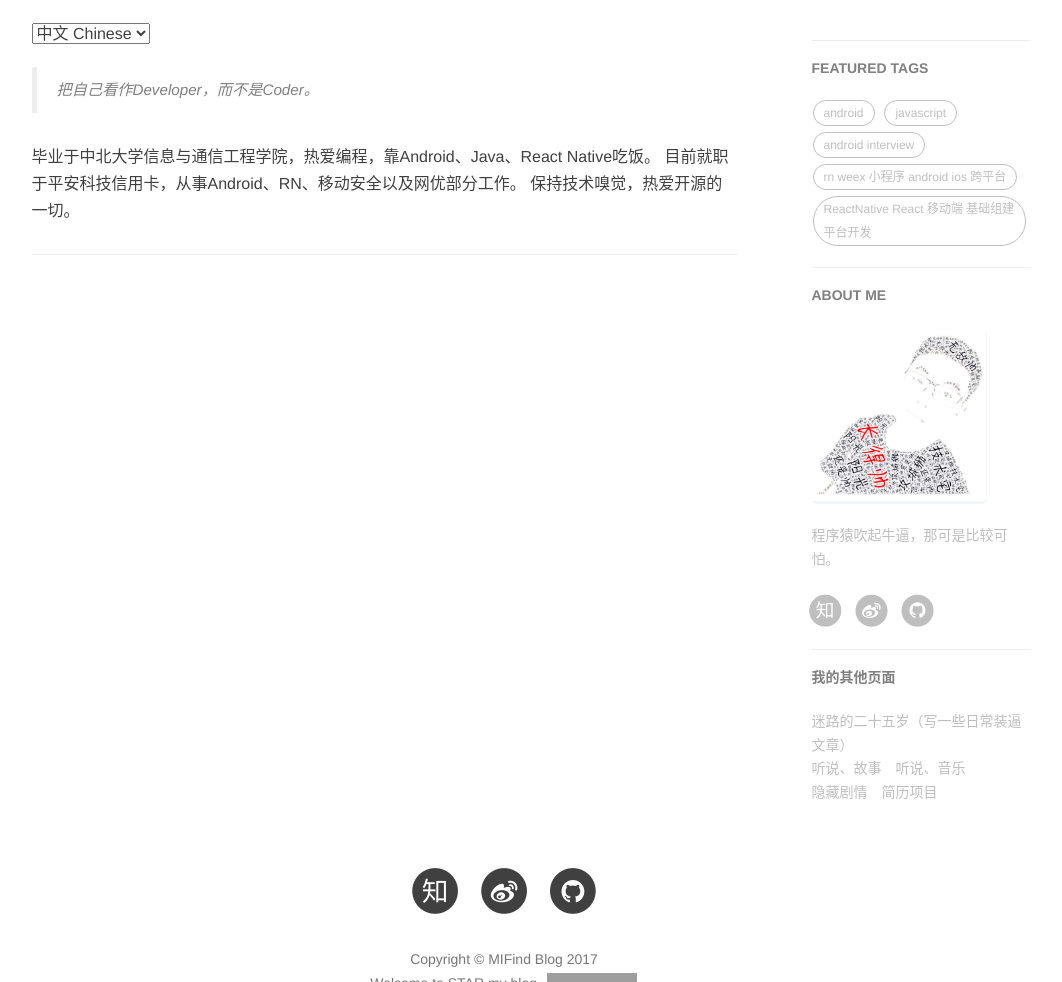
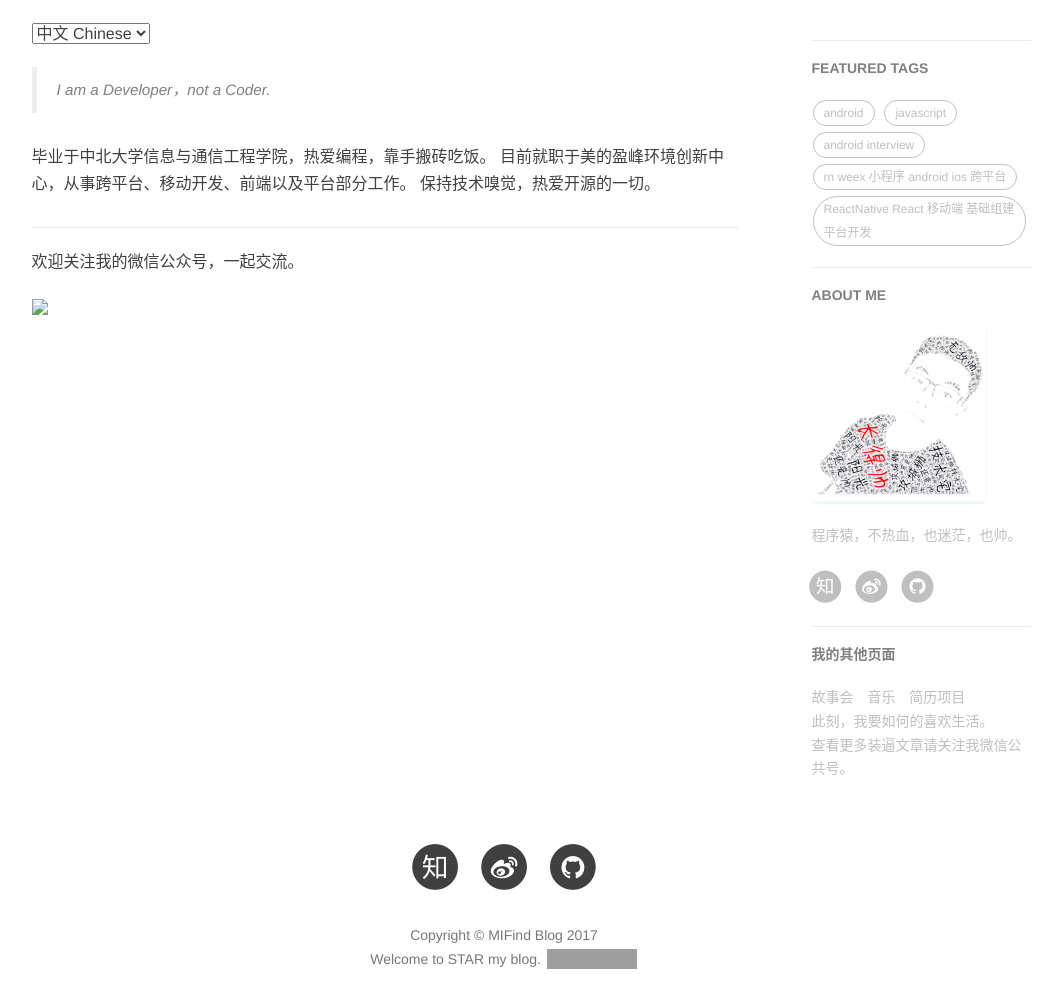
Before and after one commit to YanChenGirl/MIFind.github.io, a Jekyll site: the page built from about.html, in a window 1280 px wide and 1400 px high. Shown: the part 418-1400 px from the top of the window, without its empty margins (136-1198 px from the left). Built offline with Jekyll 4.4.1, drawn with Linux system fonts in a browser that asks for light colours; nearby versions of some CDN libraries; comment, search, counter and statistics services are not loaded; grey boxes are pictures that could not be loaded.

Commit message:
页面改版

```diff
--- a/_config.yml
+++ b/_config.yml
@@ -57,7 +57,7 @@ ba_track_id: b959664f3349ddb0e15b20bd38897dd6
 
 # Sidebar settings
 sidebar: true                           # whether or not using Sidebar.
-sidebar-about-description: "程序猿吹起牛逼，那可是比较可怕。"
+sidebar-about-description: "程序猿，不热血，也迷茫，也帅。"
 sidebar-avatar: /img/mifind.jpeg      # use absolute URL, seeing it's used in both `/` and `/about/`
 
 
@@ -71,19 +71,19 @@ featured-condition-size: 1              # A tag will be featured if the size of
 # Friends
 friends: [
     {
-        title: "迷路的二十五岁（写一些日常装逼文章）",
-        href: "http://mifind.online/yeoman-bootstrap-gulp-page/dist"
-    },{
-        title: "听说、故事",
+        title: "故事会",
         href: "http://mifind.online/VUEONE/one/one/one.html#/"
     },{
-        title: "听说、音乐",
+        title: "音乐",
         href: "http://mifind.online/VUEONE/one/music/music.html#/"
-    },{
-        title: "隐藏剧情",
-        href: "http://mifind.online/VUEONE/one/about/about.html#/"
     },{
         title: "简历项目",
         href: "http://mifind.online/myResume/"
+    },{
+       title: "此刻，我要如何的喜欢生活。",
+       href: "https://mp.weixin.qq.com/s/Pw46y8guGoEdb9v8SiHA0g"
+    },{
+      title: "查看更多装逼文章请关注我微信公共号。",
+      href: "https://mp.weixin.qq.com/mp/qrcode?scene=10000004&size=102&__biz=MzA5MjM1MTE4OA==&mid=2449974894&idx=1&sn=295b26a29c893c9a3730a1b73f146767&send_time="
     }
 ]
--- a/about.html
+++ b/about.html
@@ -14,21 +14,14 @@ header-img: "img/about-bg.jpg"
 <!-- Chinese Version -->
 <div class="zh">
     <blockquote>
-       把自己看作Developer，而不是Coder。
+       I am a Developer，not a Coder.
     </blockquote>
-
     <p>
-        毕业于中北大学信息与通信工程学院，热爱编程，靠Android、Java、React Native吃饭。
-        目前就职于平安科技信用卡，从事Android、RN、移动安全以及网优部分工作。
+        毕业于中北大学信息与通信工程学院，热爱编程，靠手搬砖吃饭。
+        目前就职于美的盈峰环境创新中心，从事跨平台、移动开发、前端以及平台部分工作。
         保持技术嗅觉，热爱开源的一切。
     </p>
-
-
-
     <hr>
-
-
-
 </div>
 
 <!-- English Version -->
@@ -38,14 +31,16 @@ header-img: "img/about-bg.jpg"
     </blockquote>
 
     <p>
-         From NUC.Be good at the work about Android/React Native/Java.
-         Currently employed in PA CreditCard IT Center.
+         From NUC , love programming..
+         Currently employed in Midea InforeEnviro Innovation Center and engaged in cross platform, mobile development, front end and platform work.
          Maintain a technical sense of smell, love all open source.
     </p>
-
-
 </div>
 
+<div>
+    欢迎关注我的微信公众号，一起交流。
+    <img src="img/ewm.jpg">
+</div>
 <!-- Handle Language Change -->
 <script type="text/javascript">
     var $zh = document.querySelector(".zh");
@@ -61,67 +56,3 @@ header-img: "img/about-bg.jpg"
     }
     onLanChange(0);
 </script>
-
-
-
-{% if site.duoshuo_username %}
-<!-- 多说评论框 start -->
-<div class="comment">
-    <div class="ds-thread"
-    {% if site.duoshuo_username == "MIFind" %}
-        data-thread-id="6291045167004648000"
-    {% else %}
-        data-thread-key="{{site.duoshuo_username}}/about"
-    {% endif %}
-
-    data-title="{{page.title}}"
-    data-url="{{site.url}}/about/"></div>
-</div>
-<!-- 多说评论框 end -->
-
-<!-- Duoshuo hacking -->
-<input id="dsUser" type="hidden" value="{{site.duoshuo_username}}"  />
-
-<!-- 多说公共JS代码 start (一个网页只需插入一次) -->
-<script type="text/javascript">
-    // dynamic User hacking by Hux
-    var _user = document.getElementById('dsUser').value;
-    // duoshuo comment query.
-    var duoshuoQuery = {short_name: _user };
-    (function() {
-        var ds = document.createElement('script');
-        ds.type = 'text/javascript';ds.async = true;
-        ds.src = (document.location.protocol == 'https:' ? 'https:' : 'http:') + '//static.duoshuo.com/embed.js';
-        ds.charset = 'UTF-8';
-        (document.getElementsByTagName('head')[0]
-         || document.getElementsByTagName('body')[0]).appendChild(ds);
-    })();
-</script>
-<!-- 多说公共JS代码 end -->
-{% endif %}
-
-
-{% if site.disqus_username %}
-<!-- disqus 评论框 start -->
-<div class="comment">
-    <div id="disqus_thread" class="disqus-thread">
-
-    </div>
-</div>
-<!-- disqus 评论框 end -->
-
-<!-- disqus 公共JS代码 start (一个网页只需插入一次) -->
-<script type="text/javascript">
-    /* * * CONFIGURATION VARIABLES * * */
-    var disqus_shortname = "{{site.disqus_username}}";
-    var disqus_identifier = "{{site.disqus_username}}/{{page.url}}";
-    var disqus_url = "{{site.url}}{{page.url}}";
-
-    (function() {
-        var dsq = document.createElement('script'); dsq.type = 'text/javascript'; dsq.async = true;
-        dsq.src = '//' + disqus_shortname + '.disqus.com/embed.js';
-        (document.getElementsByTagName('head')[0] || document.getElementsByTagName('body')[0]).appendChild(dsq);
-    })();
-</script>
-<!-- disqus 公共JS代码 end -->
-{% endif %}
```
Also changed, not shown: img/ewm.jpg (added).
